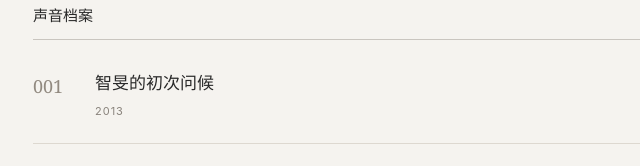
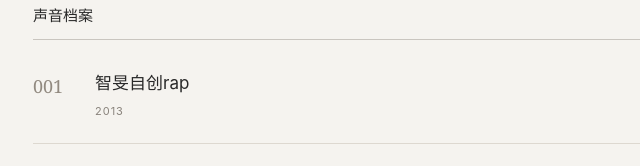
Before and after one commit to cudbcosn/jimin-audio, a plain HTML site: page library.html in a window 1280 px wide. Shown: the part 604-770 px from the top of the page, 249-889 px from the left. Drawn offline with Linux system fonts and the light colour scheme.

Commit message:
Update library.html

```diff
--- a/library.html
+++ b/library.html
@@ -180,7 +180,7 @@
     const AUDIO_LIST = [
       {
         id: "001",
-        title: "智旻的初次问候",
+        title: "智旻自创rap",
         date: "2013"
       },
       {
```
